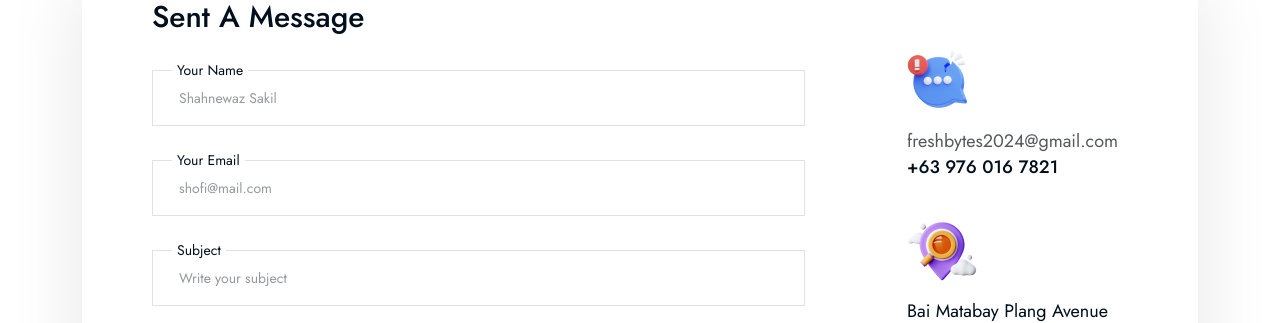
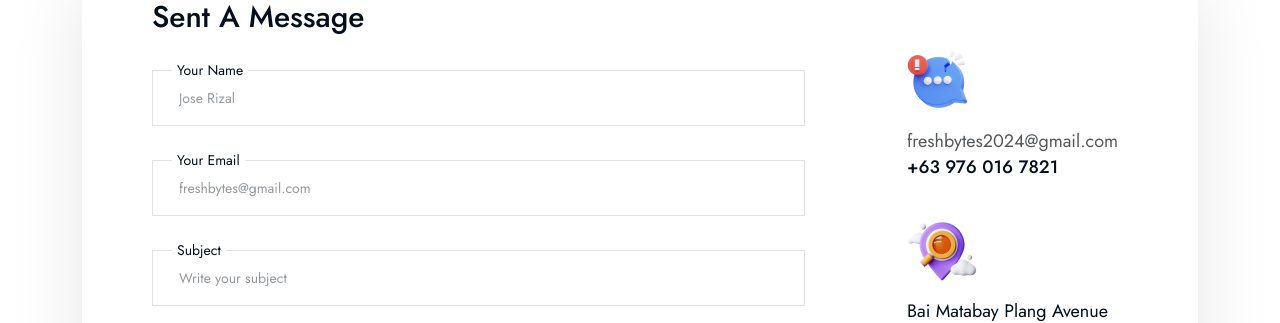
Before and after one commit to maestro-ph/freshbytes, a Nuxt app: page /contact in a window 1280 px wide. Shown: the part 362-685 px from the top of the page. Built offline with nearby package versions, Linux system fonts and the light colour scheme; a web font is replaced by a local one.

Commit message:
updated contact forms

```diff
--- a/components/contact/contact-area.vue
+++ b/components/contact/contact-area.vue
@@ -112,7 +112,7 @@
                 <svg
                   width="12"
                   height="12"
-                  viewBox="0 0 12 12"
+                  viewBox="0 0 14 14"
                   fill="none"
                   xmlns="http://www.w3.org/2000/svg"
                 >
--- a/components/forms/contact-form.vue
+++ b/components/forms/contact-form.vue
@@ -3,7 +3,13 @@
     <div class="tp-contact-input-wrapper">
       <div class="tp-contact-input-box">
         <div class="tp-contact-input">
-              <input name="name" id="name" type="text" placeholder="Shahnewaz Sakil" v-bind="name">
+          <input
+            name="name"
+            id="name"
+            type="text"
+            placeholder="Jose Rizal"
+            v-bind="name"
+          />
         </div>
         <div class="tp-contact-input-title">
           <label for="name">Your Name</label>
@@ -12,7 +18,13 @@
       </div>
       <div class="tp-contact-input-box">
         <div class="tp-contact-input">
-              <input name="email" id="email" type="email" placeholder="shofi@mail.com" v-bind="email">
+          <input
+            name="email"
+            id="email"
+            type="email"
+            placeholder="freshbytes@gmail.com"
+            v-bind="email"
+          />
         </div>
         <div class="tp-contact-input-title">
           <label for="email">Your Email</label>
@@ -21,7 +33,13 @@
       </div>
       <div class="tp-contact-input-box">
         <div class="tp-contact-input">
-              <input name="subject" id="subject" type="text" placeholder="Write your subject" v-bind="subject">
+          <input
+            name="subject"
+            id="subject"
+            type="text"
+            placeholder="Write your subject"
+            v-bind="subject"
+          />
         </div>
         <div class="tp-contact-input-title">
           <label for="subject">Subject</label>
@@ -31,7 +49,12 @@
       <div class="tp-contact-input-box">
         <div class="tp-contact-input">
           <Field name="message" v-slot="{ field }">
-                <textarea v-bind="field" id="message" name="message" placeholder="Write your message here..."></textarea>
+            <textarea
+              v-bind="field"
+              id="message"
+              name="message"
+              placeholder="Write your message here..."
+            ></textarea>
           </Field>
         </div>
         <div class="tp-contact-input-title">
@@ -42,8 +65,11 @@
     </div>
     <div class="tp-contact-suggetions mb-20">
       <div class="tp-contact-remeber">
-            <input id="remeber" type="checkbox">
-            <label for="remeber">Save my name, email, and website in this browser for the next time I comment.</label>
+        <input id="remeber" type="checkbox" />
+        <label for="remeber"
+          >Save my name, email, and website in this browser for the next time I
+          comment.</label
+        >
       </div>
     </div>
     <div class="tp-contact-btn">
@@ -53,8 +79,8 @@
 </template>
 
 <script setup lang="ts">
-import { useForm,Field } from 'vee-validate';
-import * as yup from 'yup';
+import { useForm, Field } from "vee-validate";
+import * as yup from "yup";
 
 interface IFormValues {
   name?: string | null;
@@ -62,21 +88,22 @@ interface IFormValues {
   subject?: string | null;
   message?: string | null;
 }
-const { errors, handleSubmit, defineInputBinds,resetForm } = useForm<IFormValues>({
+const { errors, handleSubmit, defineInputBinds, resetForm } =
+  useForm<IFormValues>({
     validationSchema: yup.object({
       name: yup.string().required().label("Name"),
       email: yup.string().required().email().label("Email"),
       subject: yup.string().required().label("Subject"),
-    message: yup.string().required().label("Message")
+      message: yup.string().required().label("Message"),
     }),
   });
 
-const onSubmit = handleSubmit(values => {
+const onSubmit = handleSubmit((values) => {
   alert(JSON.stringify(values, null, 2));
-  resetForm()
+  resetForm();
 });
 
-const name = defineInputBinds('name');
-const email = defineInputBinds('email');
-const subject = defineInputBinds('subject');
+const name = defineInputBinds("name");
+const email = defineInputBinds("email");
+const subject = defineInputBinds("subject");
 </script>
```
Lines whose indentation alone changed are shown as unchanged.
